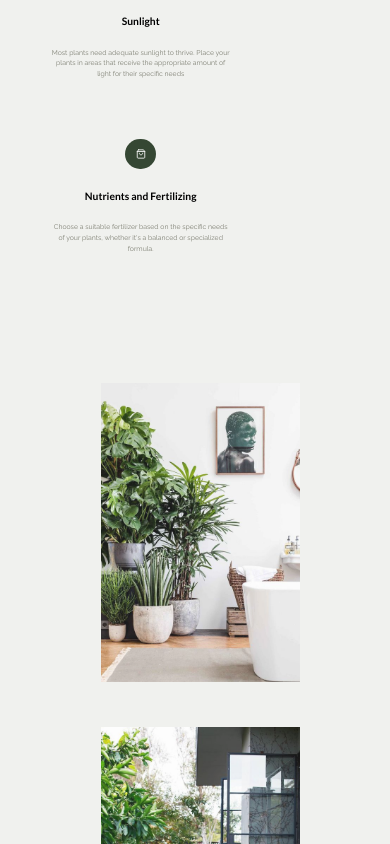
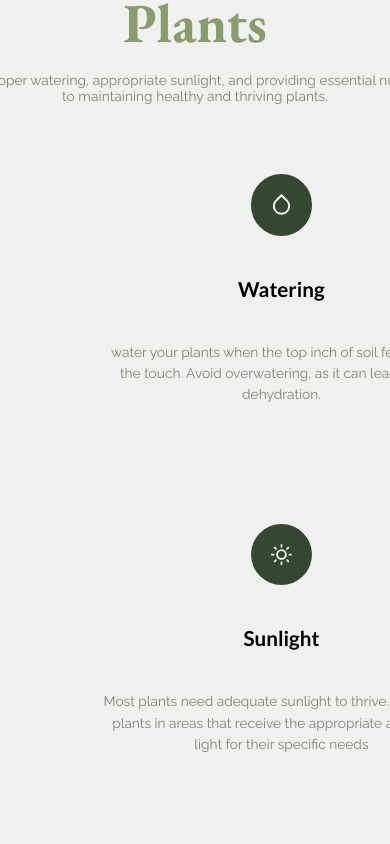
Before and after one commit to Erik-Fontella/NanWarriors-desafio2-Plantei, a React (Vite) app in the folder plantei-web/: page / in a window 390 px wide. Shown: the part 440-1284 px from the top of the page. Built offline with nearby package versions, Linux system fonts and the light colour scheme; no server answers.

Commit message:
feat: consertar a responsividade do carrossel da home

```diff
--- a/plantei-web/src/index.css
+++ b/plantei-web/src/index.css
@@ -17,11 +17,17 @@
 
 @media (min-width: 0px) and (max-width: 767px) {
   html {
-    font-size: 1.1vw;
+    font-size: 2.2vw;
   }
 }
 
-@media (min-width: 768px) and (max-width: 1731px) {
+@media (min-width: 768px) and (max-width: 1024px) {
+  html {
+    font-size: 1.2vw;
+  }
+}
+
+@media (min-width: 1025px) and (max-width: 1731px) {
   html {
     font-size: 0.60vw;
   }
--- a/plantei-web/src/pages/Home/components/Carousel/Carousel.css
+++ b/plantei-web/src/pages/Home/components/Carousel/Carousel.css
@@ -13,3 +13,18 @@
     width: 100%;
     height: 100%;
 }
+
+
+@media (min-width: 0px) and (max-width: 767px) {
+    .carousel-container{
+        margin-left: 0;
+        padding: 10%;
+    }
+}
+
+@media (min-width: 768px) and (max-width: 1024px) {
+    .carousel-container{
+        margin-left: 0;
+        padding: 5%;
+    }
+}
--- a/plantei-web/src/pages/Home/components/HomeSteps/HomeSteps.css
+++ b/plantei-web/src/pages/Home/components/HomeSteps/HomeSteps.css
@@ -56,7 +56,7 @@
     justify-content: center;
     align-items: flex-start;
     gap: 10.6rem;
-    flex-flow: row wrap;
+    flex-flow: row nowrap;
     max-width: 153.2rem;
     width: 100%;
 }
```
